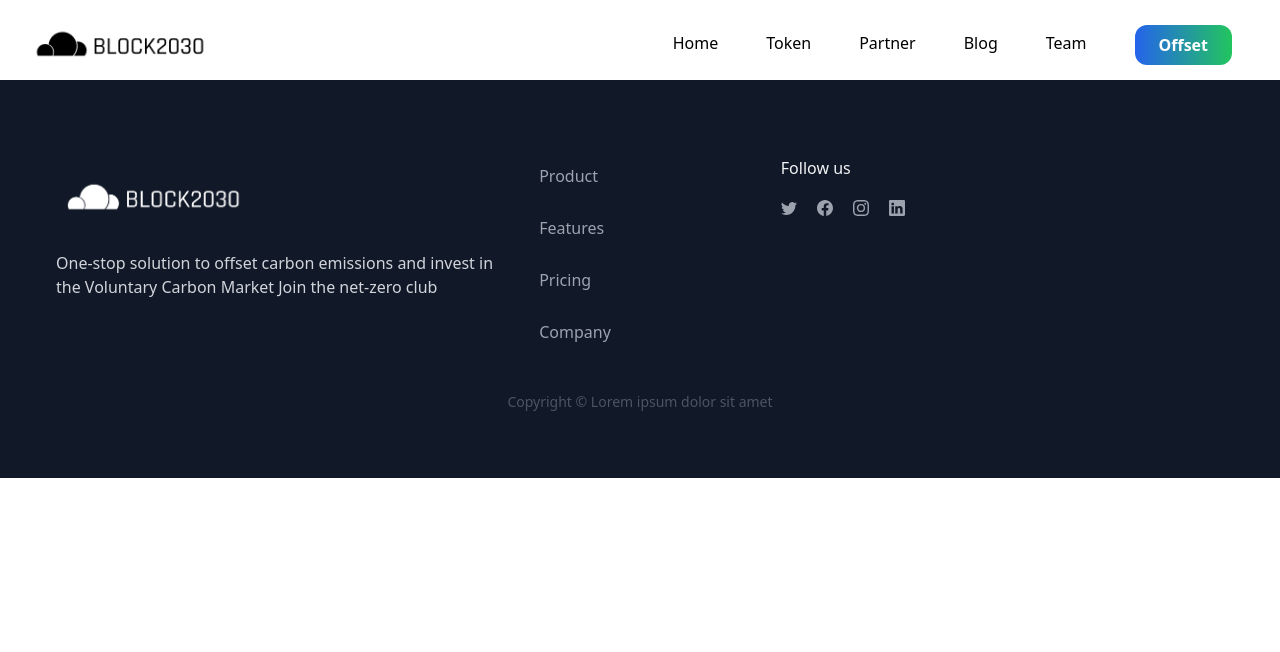
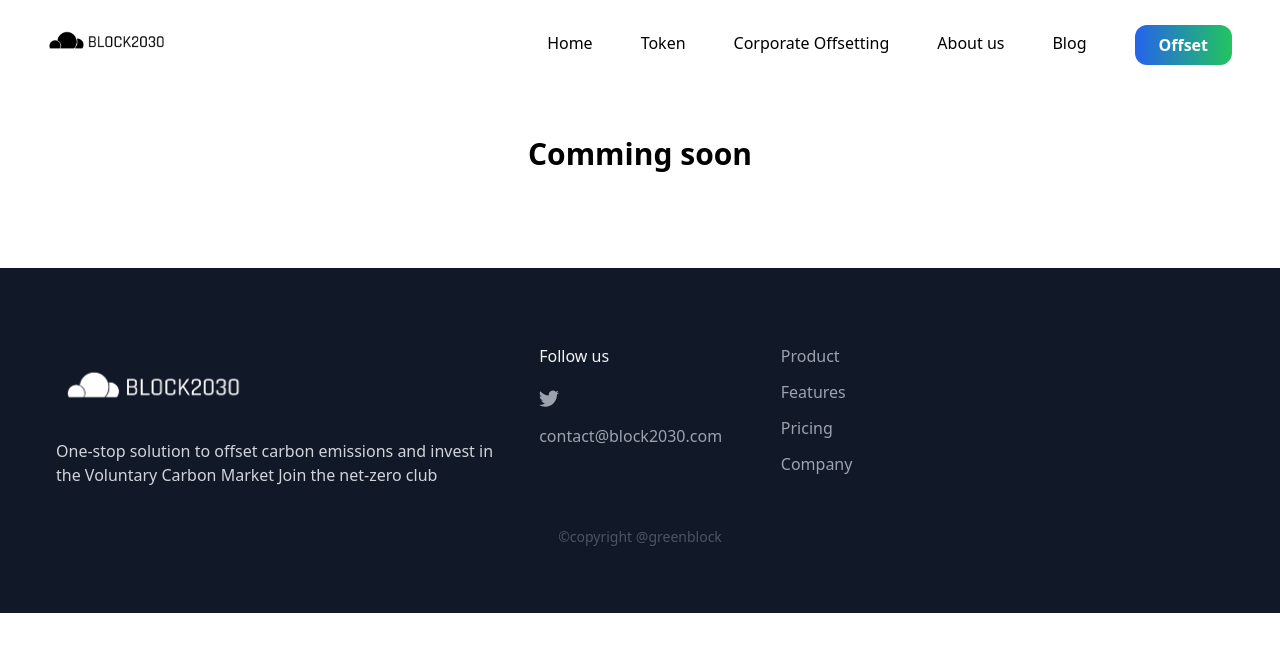
Before and after one commit to Decentralized-Brains/greenworld-frontend, a React (Create React App) app: page /about in a window 1280 px wide. Shown: the top 652 px of the page. Built offline with nearby package versions, Linux system fonts and the light colour scheme.

Commit message:
Updates done - Jan 3

```diff
--- a/src/App.jsx
+++ b/src/App.jsx
@@ -7,6 +7,7 @@ import Partnership from "./pages/Partnership";
 import Signin from "./pages/Signin";
 import Signup from "./pages/Signup";
 import ForgetPassword from "./pages/ForgetPassword";
+import About from "./pages/About";
 
 import { BrowserRouter, Routes, Route } from "react-router-dom";
 import Token from "./pages/Token";
@@ -21,6 +22,7 @@ function App() {
           <Route path="/" element={<Home />} />
           <Route path="/token" element={<Token />} />
           <Route path="/partner" element={<Partnership />} />
+          <Route path="/about" element={<About />} />
           <Route path="/dashboard" element={<Dashboard />} />
           <Route path="/signin" element={<Signin />} />
           <Route path="/signup" element={<Signup />} />
--- a/src/components/home/AafterTeam.jsx
+++ b/src/components/home/AafterTeam.jsx
@@ -19,7 +19,7 @@ const AafterTeam = () => {
         </Link>
       </div>
       <img
-        className="max-w-[300px] md:max-w-[400px] xl:max-w-[700px]"
+        className="max-w-[300px] hidden md:block md:max-w-[400px] xl:max-w-[700px]"
         src={World}
         alt=""
       />
--- a/src/components/home/Card1.jsx
+++ b/src/components/home/Card1.jsx
@@ -7,7 +7,7 @@ const Card1 = ({ data }) => {
       <img
         src={img}
         alt=""
-        className="w-[210px] bg-[#b6e2ff] xl:-mt-10 rounded-xl mb-4"
+        className="w-[210px] pt-3 xl:-mt-10 rounded-xl mb-4"
       />
       <h3 className="mb-2">{title}</h3>
       <p>{desc}</p>
--- a/src/components/home/Hero.jsx
+++ b/src/components/home/Hero.jsx
@@ -14,8 +14,8 @@ const Hero = () => {
             "
             >
               One-stop <span className="p-text">solution</span> to offset carbon
-              emissions and invest in the Voluntary Carbon Market Join the
-              net-zero club
+              emissions and invest in the Voluntary Carbon Market <span className="text-3xl"> Join the
+              net-zero club</span>
             </h1>
           </div>
           <div className="hidden md:block">
--- a/src/components/home/RoadmapCard.jsx
+++ b/src/components/home/RoadmapCard.jsx
@@ -9,7 +9,11 @@ const RoadmapCard = ({ header, text, num }) => {
         <h3 className="text-xl mb-3 bg-green-500/20 p-2 rounded-full">
           {header}
         </h3>
-        <p className="mb-3">{text}</p>
+        <ul className="list-disc text-left ml-3">
+          {text.map((val, index) => (
+            <li key={index}>{val}</li>
+          ))}
+        </ul>
       </div>
     </div>
   );
--- a/src/components/universal/Footer.jsx
+++ b/src/components/universal/Footer.jsx
@@ -1,6 +1,6 @@
 import React from "react";
 import LogoWhite from "../../img/LogoWhite.png";
-import { BsTwitter, BsFacebook, BsInstagram, BsLinkedin } from "react-icons/bs";
+import { BsTwitter } from "react-icons/bs";
 
 export default function Footer() {
   const navigation = ["Product", "Features", "Pricing", "Company"];
@@ -22,53 +22,34 @@ export default function Footer() {
             </div>
           </div>
 
+          <div className="">
+            <div className="text-gray-100">Follow us</div>
+            <div className="flex mt-5 space-x-5 text-gray-400 dark:text-gray-300">
+              <a
+                href="https://twitter.com/20Block30"
+                target="_blank"
+                rel="noreferrer"
+                className="text-xl"
+              >
+                <span className="sr-only">Twitter</span>
+                <BsTwitter />
+              </a>
+            </div>
+            <p className="mt-4 text-gray-400">contact@block2030.com</p>
+          </div>
           <div className="flex flex-col gap-3 lg:ml-0">
             {navigation.map((item, index) => (
               <a key={index} href="/">
-                <p className="w-full pr-4 py-2 text-gray-400 rounded-md dark:text-gray-300 hover:text-green-600 focus:outline-none dark:focus:bg-trueGray-400">
+                <p className="w-full pr-4 text-gray-400 rounded-md dark:text-gray-300 hover:text-green-600 focus:outline-none dark:focus:bg-trueGray-400">
                   {item}
                 </p>
               </a>
             ))}
           </div>
-
-          <div className="">
-            <div className="text-gray-100">Follow us</div>
-            <div className="flex mt-5 space-x-5 text-gray-400 dark:text-gray-300">
-              <a
-                href="https://twitter.com/web3templates"
-                target="_blank"
-                rel="noreferrer"
-              >
-                <span className="sr-only">Twitter</span>
-                <BsTwitter />
-              </a>
-              <a
-                href="https://facebook.com/web3templates"
-                target="_blank"
-                rel="noreferrer"
-              >
-                <span className="sr-only">Facebook</span>
-                <BsFacebook />
-              </a>
-              <a
-                href="https://instagram.com/web3templates"
-                target="_blank"
-                rel="noreferrer"
-              >
-                <span className="sr-only">Instagram</span>
-                <BsInstagram />
-              </a>
-              <a href="https://linkedin.com/" target="_blank" rel="noreferrer">
-                <span className="sr-only">Linkedin</span>
-                <BsLinkedin />
-              </a>
-            </div>
-          </div>
         </div>
 
         <div className="my-10 text-sm text-center text-gray-600 dark:text-gray-400">
-          Copyright © Lorem ipsum dolor sit amet
+          ©copyright @greenblock
         </div>
         <div className="h-[10px]"></div>
       </div>
--- a/src/components/universal/Navbar.jsx
+++ b/src/components/universal/Navbar.jsx
@@ -4,10 +4,13 @@ import { Link, NavLink } from "react-router-dom";
 import { NavHashLink } from "react-router-hash-link";
 import Logo from "../../img/Logo.png";
 // import { HashLink } from "react-router-hash-link";
+import { useLocation } from "react-router-dom";
+
 
 const Navbar = () => {
   const [nav, setNav] = useState(false);
   const [shadow, setShadow] = useState(false);
+  const { pathname } = useLocation();
 
   const handleNav = () => {
     setNav(!nav);
@@ -21,10 +24,20 @@ const Navbar = () => {
     },
     {
       id: 3,
-      text: "Partner",
+      text: "Corporate Offsetting",
       url: "/partner",
     },
+    {
+      id: 4 ,
+      text: "About us",
+      url: "/about",
+    },
   ];
+
+
+  useEffect(() => {
+    window.scrollTo(0, 0);
+  }, [pathname]);
 
   useEffect(() => {
     window.addEventListener("scroll", () => {
@@ -41,13 +54,13 @@ const Navbar = () => {
       }
     >
       <div className="container mx-auto flex w-full h-full justify-between items-center px-2 2xl:px-16">
-        <img src={Logo} className="w-[180px] md:w-[240px] xl:-ml-12" alt="" />
-        <a
-          href="/#"
+
+        <Link
+          to="/"
           className="hidden md:flex items-center justify-center gap-3 -mt-2"
         >
-          {/* <img src={logo} className="w-[150px] " alt="" /> */}
-        </a>
+          <img src={Logo} className="w-[180px] md:w-[240px] xl:-ml-12" alt="" />
+        </Link>
         <div className="w-full flex items-center justify-between md:justify-end">
           <ul className="hidden md:flex md:gap-x-3 lg:gap-x-12 mt-5">
             <li>
@@ -71,13 +84,13 @@ const Navbar = () => {
                 </li>
               </NavHashLink>
             </li>
-            <li>
+            {/* <li>
               <NavHashLink smooth to="/#team">
                 <li className="c-link ml-0 mb-6 w-fit hover:border-b border-gray-700 hover:text-green-600 duration-300">
                   Team
                 </li>
               </NavHashLink>
-            </li>
+            </li> */}
           </ul>
           <Link to="/signin">
             <button className="mr-4 md:mr-0 md:ml-12">Offset</button>
@@ -106,13 +119,12 @@ const Navbar = () => {
         >
           <div>
             <div className="flex w-full items-center justify-between">
-              <a
-                href="/#"
+              <Link
+                to="/"
                 className="flex items-center justify-center gap-3 -mt-2"
               >
-                {/* <img src={logo} className="w-[45px] " alt="" /> */}
-                <span className="font-bold text-2xl">Logo</span>
-              </a>
+                <img src={Logo} className="w-[120px]" alt="" />
+              </Link>
               <div onClick={handleNav} className="cursor-pointer">
                 <AiOutlineClose />
               </div>
@@ -135,12 +147,12 @@ const Navbar = () => {
                   Blog
                 </NavHashLink>
               </li>
-
+{/*
               <li className="c-link ml-0 mb-6 w-fit text-gray-700 hover:border-b hover:text-cyan-500 duration-300">
                 <NavHashLink smooth to="/#team">
                   Team
                 </NavHashLink>
-              </li>
+              </li> */}
             </ul>
           </div>
         </div>
--- /dev/null
+++ b/src/pages/About.jsx
@@ -0,0 +1,14 @@
+import React from 'react'
+
+const About = () => {
+  return (
+    <div className='container'>
+         <div className="h-[120px]"></div>
+         <h2 className='text-center'>
+        Comming soon
+         </h2>
+    </div>
+  )
+}
+
+export default About
--- a/src/pages/Home.jsx
+++ b/src/pages/Home.jsx
@@ -24,7 +24,7 @@ const Home = () => {
       <AafterTeam />
       <CardOneSection />
       <Roadmap />
-      <Teams />
+      {/* <Teams /> */}
       <CardSectionTwo />
     </div>
   );
```
Also changed, not shown: src/components/home/About.jsx (+7 -5 lines), src/components/home/Data.jsx (+8 -8 lines).
